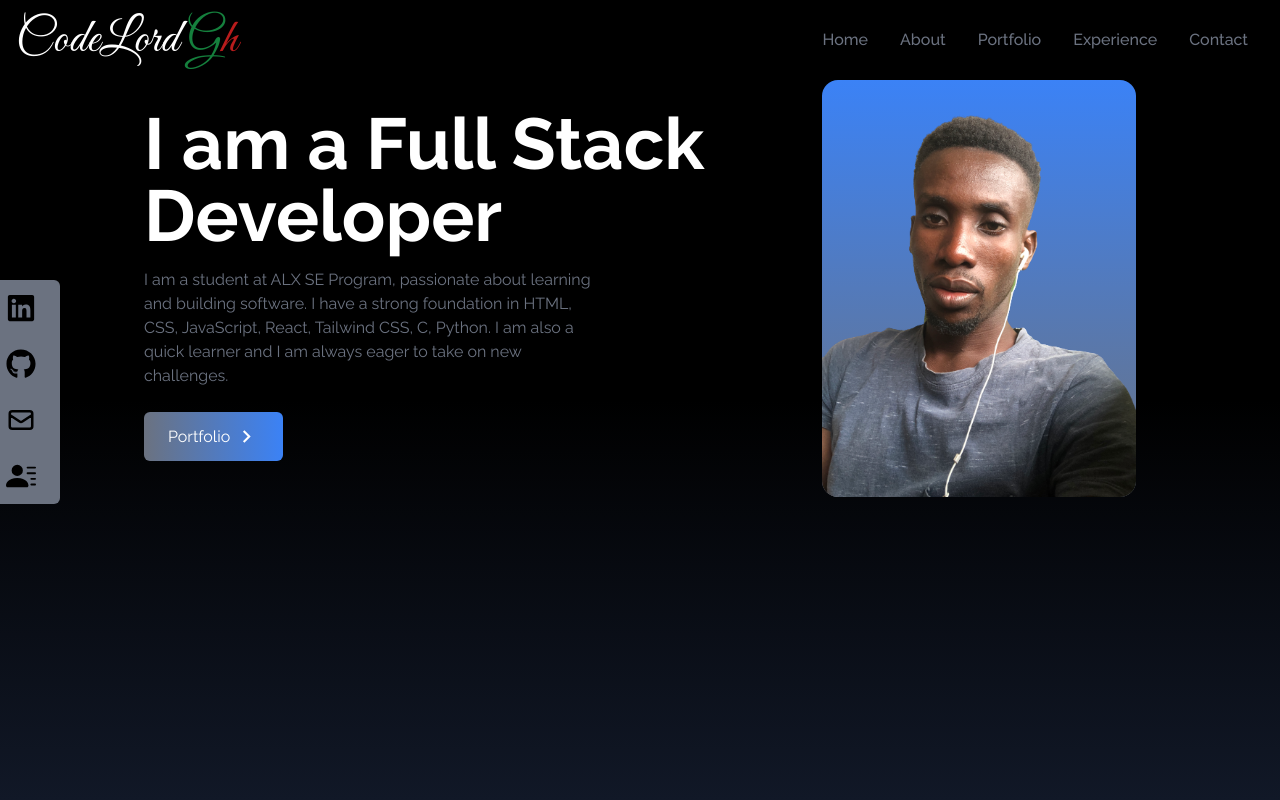
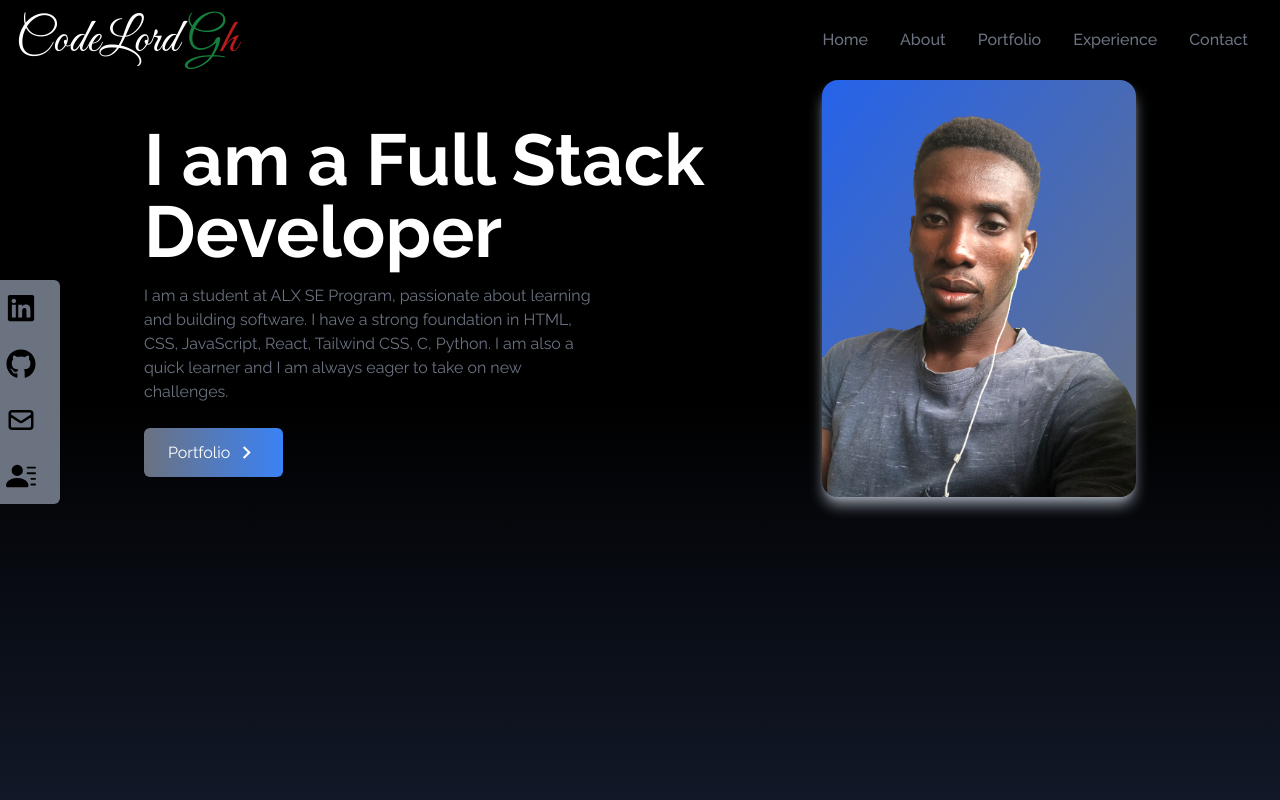
Before and after one commit to CodeLordGh/CodeLordGh, a React (Vite) app: page / in a window 1280 px wide. Shown: the top 800 px of the page. Built offline with nearby package versions, Linux system fonts and the light colour scheme.

Commit message:
some updates

```diff
--- a/index.html
+++ b/index.html
@@ -2,7 +2,7 @@
 <html lang="en">
   <head>
     <meta charset="UTF-8" />
-    <link rel="icon" type="image/svg+xml" href="/vite.svg" />
+    <link rel="icon" type="image/x-icon" href="src/assets/heroImage.png">
     <meta name="viewport" content="width=device-width, initial-scale=1.0" />
     <title>CodeLordGh</title>
   </head>
--- a/src/Components/About.jsx
+++ b/src/Components/About.jsx
@@ -1,7 +1,7 @@
 
 const About = () => {
   return (
-    <div name='about' className="w-full h-screen bg-gradient-to-b from-gray-800 to to-black text-white">
+    <div name='about' className="w-full h-screen bg-gradient-to-b from-gray-900 to to-black text-white">
       <div className="max-w-screen-lg p-4 mx-auto flex flex-col
       justify-center w-full h-full">
         <div className="pb-8">
--- a/src/Components/Home.jsx
+++ b/src/Components/Home.jsx
@@ -3,16 +3,15 @@ import { MdOutlineKeyboardArrowRight } from 'react-icons/md'
 
 const Home = () => {
   return (
-    <>
     <div name='home'  className='h-screen pt-20 w-full bg-gradient-to-b from-black
      via-black to-gray-900'>
 
       <div className='max-w-screen-lg mx-auto flex flex-col items-center
-        justify-center px-4 md:flex-row'
+        justify-center  px-4 md:flex-row'
       >
 
-        <div className='flex flex-col justify-center h-full'>
-          <h2 className='text-4xl sm:text-7xl font-bold text-white'>
+        <div className='flex flex-col my-auto h-full'>
+          <h2 className='text-4xl sm:text-7xl sm:pt-8 font-bold text-white'>
               I am a Full Stack Developer
           </h2>
           <p className='text-gray-500 py-4 max-w-md'>
@@ -33,13 +32,13 @@ const Home = () => {
             </button>
           </div>
         </div>
-        <div>
+        <div className='flex flex-col md:shadow-lg rounded-2xl md:shadow-gray-400'>
             <img src={heroImage} alt='hero profile' className='rounded-2xl
-            mx-auto w-2/3 md:w-full bg-gradient-to-b from-blue-500 to-gray-500'/>
+            mx-auto w-2/3 h-72 md:w-full md:h-full bg-gradient-to-br from-blue-600
+            to-gray-500'/>
         </div>
       </div>
     </div>
-    </>
 
   )
 }
--- a/src/index.css
+++ b/src/index.css
@@ -11,3 +11,9 @@
     font-family: 'Raleway', sans-serif;
   }
 }
+* {
+  -webkit-user-select: none; /* Safari */
+  -moz-user-select: none; /* Firefox */
+  -ms-user-select: none; /* IE 10+ */
+  user-select: none;
+}
```
Also changed, not shown: src/assets/portfolio.jpg (added).
